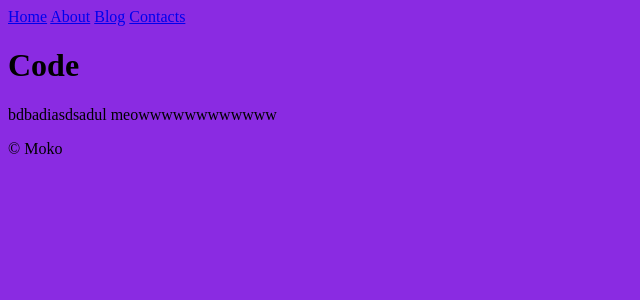
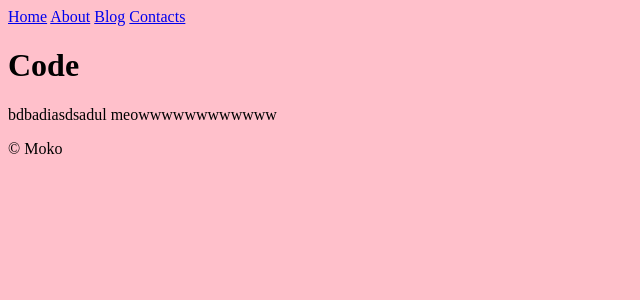
Before and after one commit to mokomolk/code, a Jekyll site: the page built from index.markdown, in a window 1280 px wide. Shown: the top 300 px of the page, without its empty margins (0-640 px from the left). Built offline with Jekyll 4.4.1, drawn with Linux system fonts in a browser that asks for light colours.

Commit message:
Updated Css

```diff
--- a/css/style.css
+++ b/css/style.css
@@ -1,3 +1,3 @@
 body {
-    background-color: blueviolet;
+    background-color: pink;
 }
```
